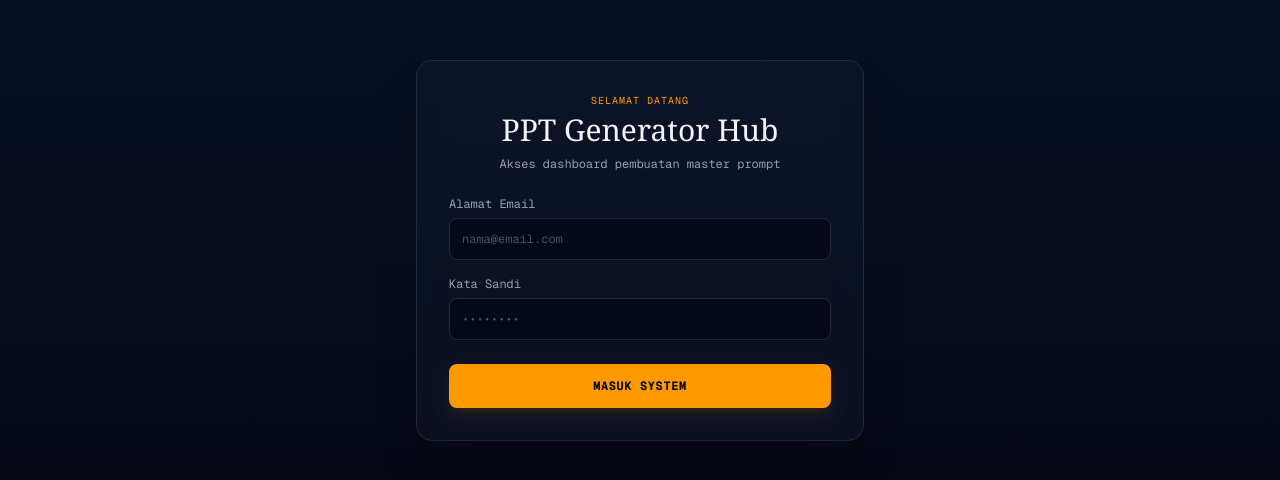
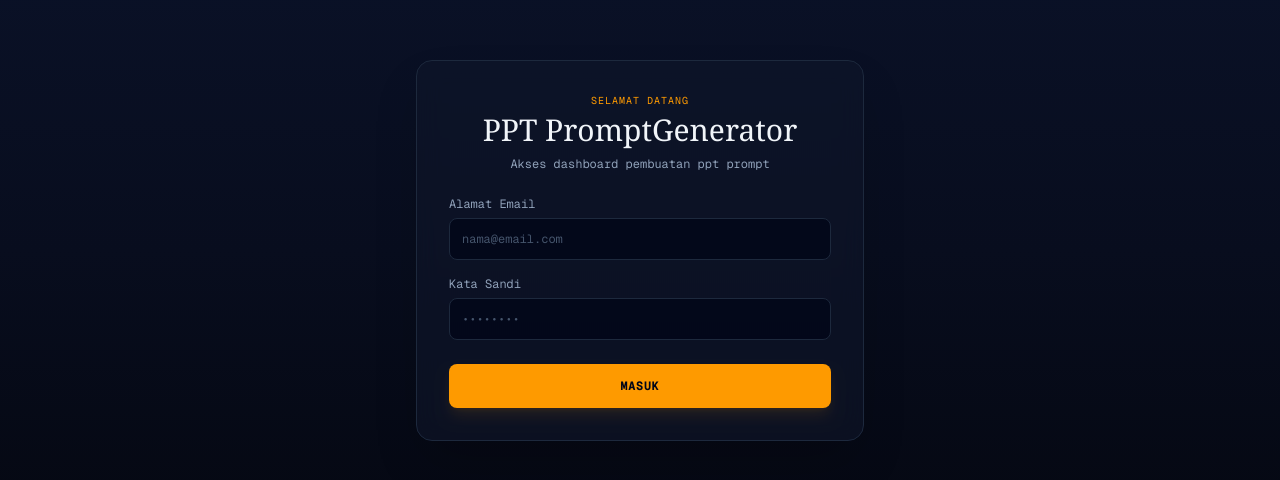
Before and after one commit to tsabit-ar/dashboard-rag, a Next.js app: page / in a window 1280 px wide. Shown: the part 150-630 px from the top of the page. Built offline with nearby package versions, Linux system fonts and the light colour scheme; no server answers.

Commit message:
Tambahan Bonus di paling bawah

```diff
--- a/app/dashboard/page.tsx
+++ b/app/dashboard/page.tsx
@@ -8,6 +8,7 @@ import OutputPrompt from '@/components/OutputPrompt';
 import AiToolsList from '@/components/AiToolsList';
 import SpecialOffers from '@/components/SpecialOffers';
 import HistoryList from '@/components/HistoryList';
+import CanvaBonus from '@/components/CanvaBonus';
 
 interface HistoryItem {
   id: string;
@@ -205,6 +206,8 @@ export default function DashboardPage() {
       />
 
       <SpecialOffers />
+
+      <CanvaBonus />
     </div>
   );
 }
--- a/app/page.tsx
+++ b/app/page.tsx
@@ -39,10 +39,10 @@ export default function LoginPage() {
             SELAMAT DATANG
           </span>
           <h1 className="font-serif text-3xl text-slate-100 font-normal">
-            PPT Generator Hub
+            PPT PromptGenerator
           </h1>
           <p className="font-mono text-xs text-slate-400 mt-2">
-            Akses dashboard pembuatan master prompt
+            Akses dashboard pembuatan ppt prompt
           </p>
         </div>
 
@@ -88,7 +88,7 @@ export default function LoginPage() {
             disabled={loading}
             className="w-full bg-amber-500 hover:bg-amber-400 disabled:bg-slate-800 disabled:text-slate-500 text-slate-950 font-mono text-xs font-bold py-3.5 rounded-lg transition-all uppercase tracking-wider shadow-lg shadow-amber-500/10 mt-2"
           >
-            {loading ? 'Authenticating...' : 'Masuk System'}
+            {loading ? 'Authenticating...' : 'Masuk'}
           </button>
         </form>
       </div>
--- /dev/null
+++ b/components/CanvaBonus.tsx
@@ -0,0 +1,27 @@
+'use client';
+
+export default function CanvaBonus() {
+  return (
+    <div className="mt-8 bg-gradient-to-r from-amber-500/10 via-slate-900/80 to-slate-900/60 border border-amber-500/30 p-6 rounded-2xl backdrop-blur-md flex flex-col sm:flex-row items-start sm:items-center justify-between gap-4">
+      <div>
+        <span className="font-mono text-[10px] bg-amber-500 text-slate-950 font-bold px-2 py-0.5 rounded-full uppercase">
+          BONUS EXCLUSIVE
+        </span>
+        <h3 className="font-serif text-xl text-slate-100 font-normal mt-2">
+          Template Canva PPT Terkategori
+        </h3>
+        <p className="font-mono text-xs text-slate-400 mt-1 leading-relaxed max-w-2xl">
+          Akses folder Google Drive berisi bonus template Canva siap pakai yang telah dikelompokkan berdasarkan kategori gaya desain.
+        </p>
+      </div>
+      <a
+        href="https://drive.google.com/drive/folders/PASTE_LINK_DRIVE_ANDA_DISINI"
+        target="_blank"
+        rel="noopener noreferrer"
+        className="font-mono text-xs bg-amber-500 hover:bg-amber-400 text-slate-950 font-bold px-5 py-3 rounded-xl transition-all whitespace-nowrap shadow-lg shadow-amber-500/10 self-end sm:self-center"
+      >
+        Akses Google Drive ↗
+      </a>
+    </div>
+  );
+}
```
